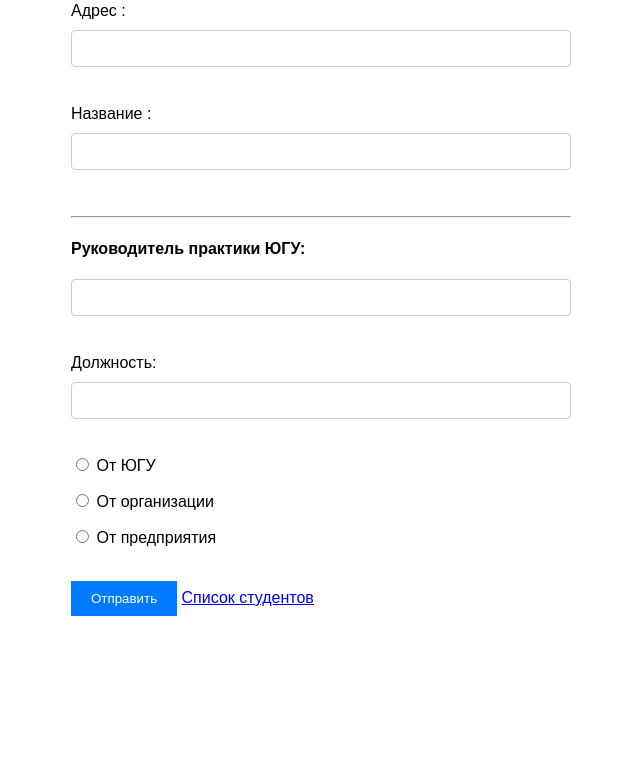
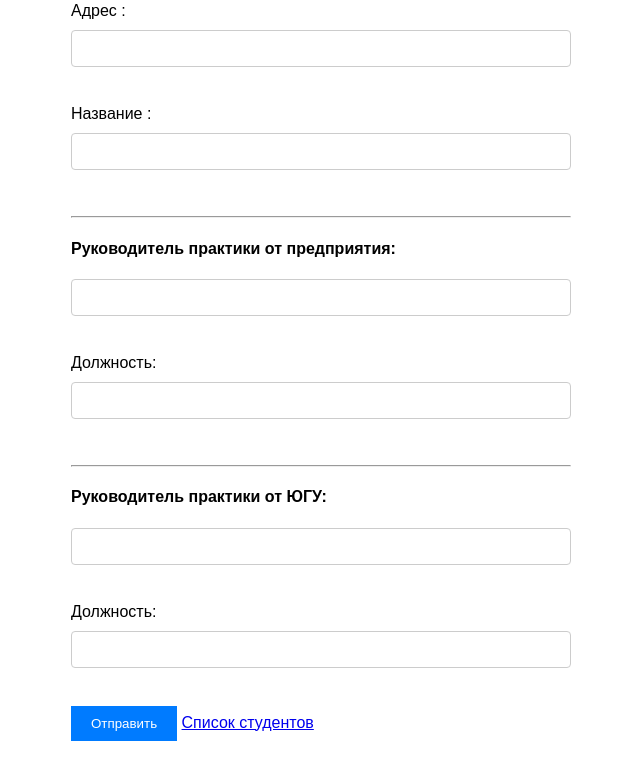
Before and after one commit to Uniqdly/DocZapolnyator, a PHP site: page /OPOP.php in a window 1280 px wide. Shown: the part 1097-1858 px from the top of the page, without its empty margins (319-959 px from the left). Before the commit the page ends 1713 px from the top, so only its background shows below. Run offline with PHP 8.4, Linux system fonts and the light colour scheme; data that the repository does not hold is empty.

Commit message:
Изменение ввода руководителей

```diff
--- a/OPOP.php
+++ b/OPOP.php
@@ -55,9 +55,9 @@ if ($_SERVER["REQUEST_METHOD"] == "POST") {
         -- INSERT INTO type_practice (type, name_practice) VALUES ('$type_practice', '$name');
         INSERT INTO place_practice (address, name_place, name_practice) VALUES ('$address', '$name_place','$name');
         INSERT INTO boss_huisos (fio, post, name_practice, org) VALUES ('$fio', '$post','$name', '$zalypa' );
-        -- INSERT INTO boss_practice_ugrasu (fio, post, name_practice) VALUES ('$fio', '$post','$name');
+        INSERT INTO boss_practice_ugrasu (fio, post, name_practice) VALUES ('$fio', '$post','$name');
         -- INSERT INTO boss_practice_org_company (fio, post, name_practice) VALUES ('$zalypa', '$bts','$name');
-        -- INSERT INTO boss_practice_company (fio, post, name_practice) VALUES ('$Fio', '$postt','$name');
+        INSERT INTO boss_practice_company (fio, post, name_practice) VALUES ('$Fio', '$postt','$name');
         ";
 
     if ($conn->multi_query($sql) === TRUE) {
@@ -188,7 +188,7 @@ $conn->close();
         <label for="type_practice">Тип практики:</label>
         <select name="type_practice">
             <option value="стажировка">учебная</option>
-            <option value="обучение">производственная</option>
+            <option value="обучение">ознакомительная</option>
         </select><br><br>
 
         <h4>Место практики</h4>
@@ -199,39 +199,39 @@ $conn->close();
         <input type="text" name="name_place" ><br><br>
         <hr>
 
-        <h4>Руководитель практики ЮГУ:</h4>
+        <!-- <h4>Руководитель практики ЮГУ:</h4> -->
         <!-- <label for="fio">Руководитель практики ЮГУ:</label> -->
-        <input type="text" name="fio" ><br><br>
+        <!-- <input type="text" name="fio" ><br><br>
 
 
         <label for="post">Должность:</label>
         <input type="text" name="post" ><br>
 
-        <form action="handler.php">
+        <form action="handler.php"> -->
         <!-- <p><b>Руководитель практики:</b></p> -->
-            <p><input name="zalypa" type="radio" value="От ЮГУ" value> От ЮГУ</p>
+            <!-- <p><input name="zalypa" type="radio" value="От ЮГУ" value> От ЮГУ</p>
             <p><input name="zalypa" type="radio" value="От организации" value> От организации</p>
             <p><input name="zalypa" type="radio" value="От предприятия" value> От предприятия</p><br>
             <input type="submit" value="Отправить">
-        <a href="process_form.php" class="ml-2">Список студентов</a>
+        <a href="process_form.php" class="ml-2">Список студентов</a> -->
 
 
-        <!-- <h4>Руководитель практики от предприятия:</h4> -->
-        <!-- <label for="Fio">Руководитель практики от предприятия:</label> -->
-        <!-- <input type="text" name="Fio" ><br><br> -->
+        <h4>Руководитель практики от предприятия:</h4>
+         <input type="text" name="Fio" ><br><br>
 
-        <!-- <label for="postt">Должность:</label> -->
-        <!-- <input type="text" name="postt" ><br><br> -->
+        <label for="postt">Должность:</label>
+        <input type="text" name="postt" ><br><br>
 
-        <!-- <h4>Руководитель практики от организации:</h4> -->
-        <!-- <label for="Fio">Руководитель практики от предприятия:</label> -->
-        <!-- <input type="text" name="zalypa" ><br><br> -->
+        <hr>
 
-        <!-- <label for="bts">Должность:</label> -->
-        <!-- <input type="text" name="bts" ><br><br> -->
+        <h4>Руководитель практики от ЮГУ:</h4>
+        <input type="text" name="fio" ><br><br>
 
-        <!-- <input type="submit" value="Отправить">
-        <a href="process_form.php" class="ml-2">Список студентов</a> -->
+        <label for="post">Должность:</label>
+        <input type="text" name="post" ><br><br>
+
+        <input type="submit" value="Отправить">
+        <a href="process_form.php" class="ml-2">Список студентов</a>
     </form>
 
 </body>
```
